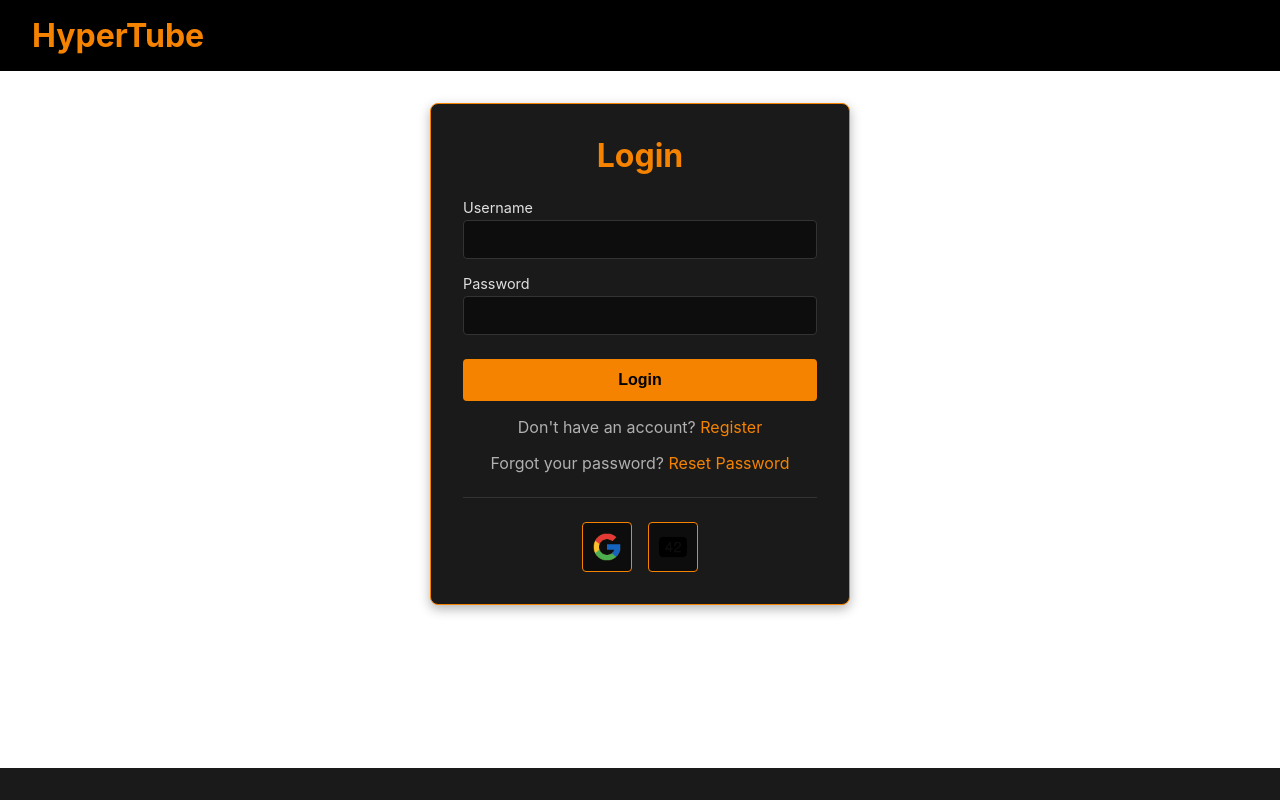
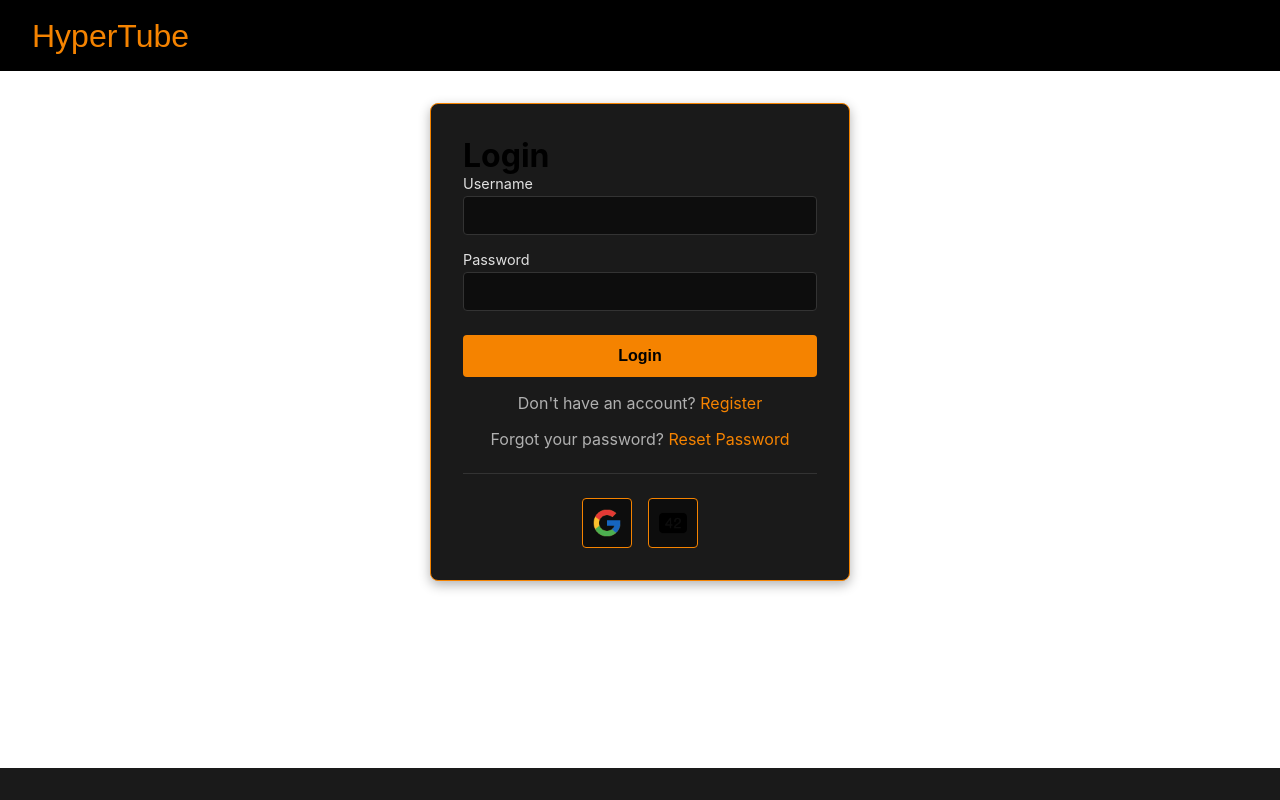
Before and after one commit to Shanley-L/HyperTube, a React (Vite) app in the folder frontend/: page /login in a window 1280 px wide. Built offline with nearby package versions, Linux system fonts and the light colour scheme; no server answers; the HTML template or start-up script is replaced by a standard one.

Commit message:
hypertube button

```diff
--- a/frontend/src/components/Header.jsx
+++ b/frontend/src/components/Header.jsx
@@ -47,7 +47,7 @@ function Header() {
 
   return (
     <header>
-      <h1>HyperTube</h1>
+      <h1><button className="header-title-button" type="button" onClick={() => navigate('/movies')}>HyperTube</button></h1>
       <div className="header-right">
         {isAuthenticated || user ? (
           <div className="header-user-menu" ref={dropdownRef}>
--- a/frontend/src/index.css
+++ b/frontend/src/index.css
@@ -156,11 +156,14 @@ footer {
   box-shadow: 0 4px 12px rgba(0, 0, 0, 0.3);
 }
 
-.login-page h1,
-.register-page h1 {
+.header-title-button {
   color: rgb(245, 131, 0);
-  margin-bottom: 1.5rem;
   text-align: center;
+  background: none;
+  border: none;
+  cursor: pointer;
+  font-size: inherit;
+  padding: 0;
 }
 
 .login-page .form-group,
--- a/frontend/src/pages/Login.jsx
+++ b/frontend/src/pages/Login.jsx
@@ -17,7 +17,7 @@ function LoginPage() {
 
   useEffect(() => {
     if (isAuthenticated) {
-      navigate('/');
+      navigate('/movies');
     }
   }, [isAuthenticated, navigate]);
 
@@ -39,7 +39,7 @@ function LoginPage() {
       const response = await api.post('/auth/login', formData);
       if (response.status === 200 && response.data.token) {
         login(response.data.token);
-        navigate('/');
+        navigate('/movies');
       }
     } catch (error) {
       if (error.response?.data?.errors) {
```
